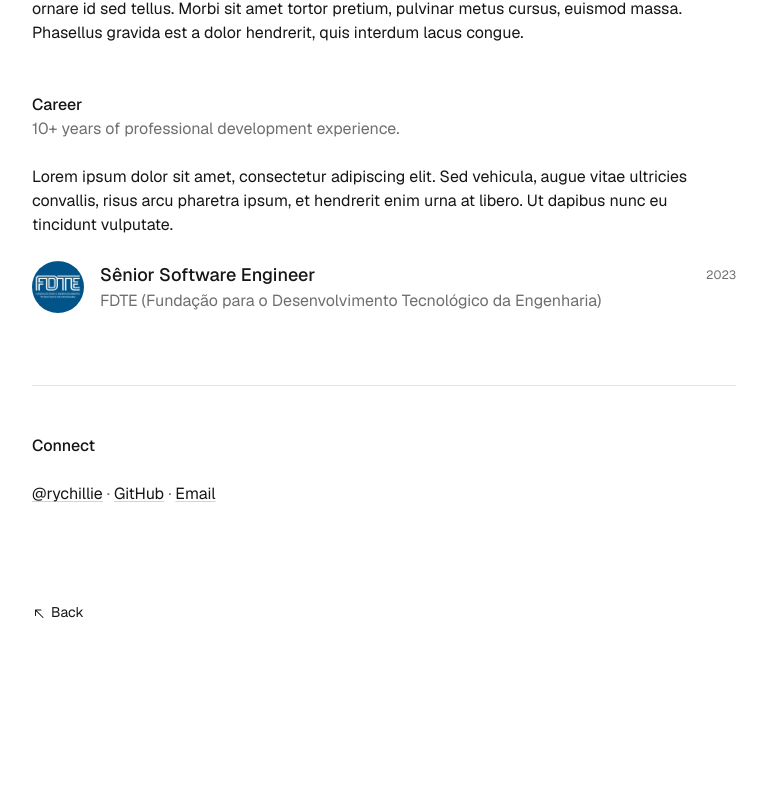
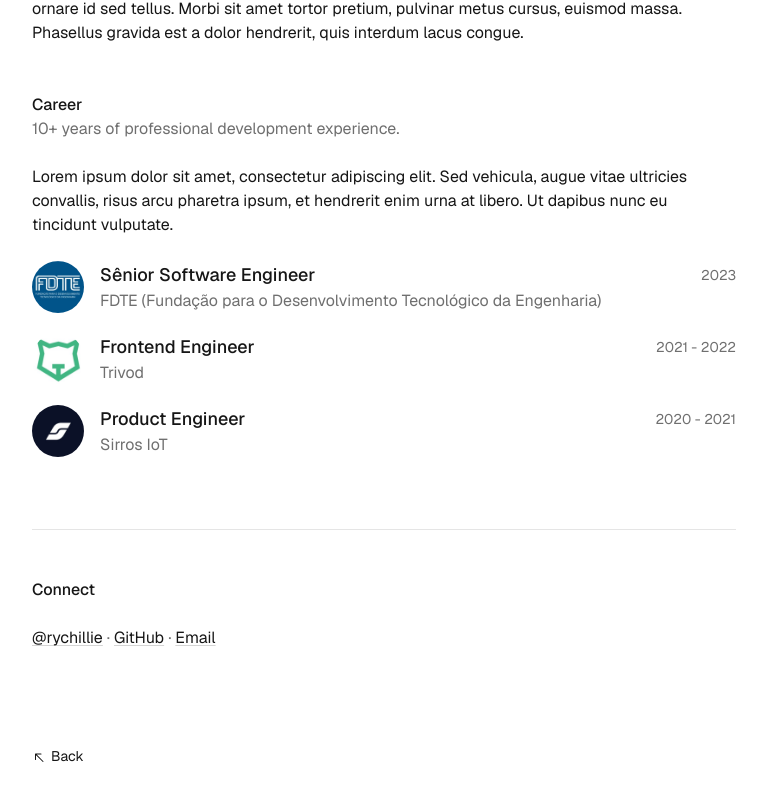
Before and after one commit to Rychillie/rychillie.net, a Next.js app: page /about in a window 1280 px wide. Shown: the part 747-1547 px from the top of the page, without its empty margins (256-1023 px from the left). Before the commit the page ends 1417 px from the top, so only its background shows below. Built offline with nearby package versions, Linux system fonts and the light colour scheme.

Commit message:
Add new jobs and improve Carrer Listing

```diff
--- /dev/null
+++ b/content/carrer/sirros.mdx
@@ -0,0 +1,9 @@
+---
+job: Product Engineer
+company: Sirros IoT
+start: '2020-11-01'
+end: '2021-04-30'
+image: '/assets/sirros-logo.png'
+---
+
+Creation of intuitive and attractive interface designs and front-end development with good practices.
--- /dev/null
+++ b/content/carrer/trivod.mdx
@@ -0,0 +1,9 @@
+---
+job: Frontend Engineer
+company: Trivod
+start: '2021-05-01'
+end: '2022-12-31'
+image: '/assets/trivod-logo.png'
+---
+
+Development of interfaces for E-Commerce stores, focusing on accessibility, performance and great attention to Pixel Perfect of the layouts created by the Design team.
--- a/src/app/about/page.tsx
+++ b/src/app/about/page.tsx
@@ -12,7 +12,11 @@ export const metadata: Metadata = {
 };
 
 export default function About() {
-  let allJobs = getCarrer();
+  let allJobs = getCarrer().sort((a, b) => {
+    const startA = new Date(a.metadata?.start).getFullYear();
+    const startB = new Date(b.metadata?.start).getFullYear();
+    return startB - startA;
+  });
 
   return (
     <>
@@ -55,7 +59,7 @@ export default function About() {
               dapibus nunc eu tincidunt vulputate.
             </Text>
 
-            <div className="w-full">
+            <div className="flex w-full flex-col gap-5">
               {allJobs &&
                 allJobs.map((job, index) => {
                   const start = new Date(job.metadata?.start).getFullYear();
@@ -74,15 +78,21 @@ export default function About() {
                         />
                       )}
                       <div className="flex w-full flex-col">
-                        <div className="flex flex-row items-center gap-2">
-                          <Text size="large" weight="medium" className="w-full">
+                        <div className="flex flex-1 flex-row items-center gap-2">
+                          <Text
+                            size="large"
+                            weight="medium"
+                            className="line-clamp-1 w-full flex-1 flex-row"
+                          >
                             {job.metadata?.job}
                           </Text>
-                          <Text size="xsmall" colour="secondary">
+                          <Text size="small" colour="secondary">
                             {duration}
                           </Text>
                         </div>
-                        <Text colour="secondary">{job.metadata?.company}</Text>
+                        <Text colour="secondary" className="line-clamp-1">
+                          {job.metadata?.company}
+                        </Text>
                       </div>
                     </div>
                   );
```
